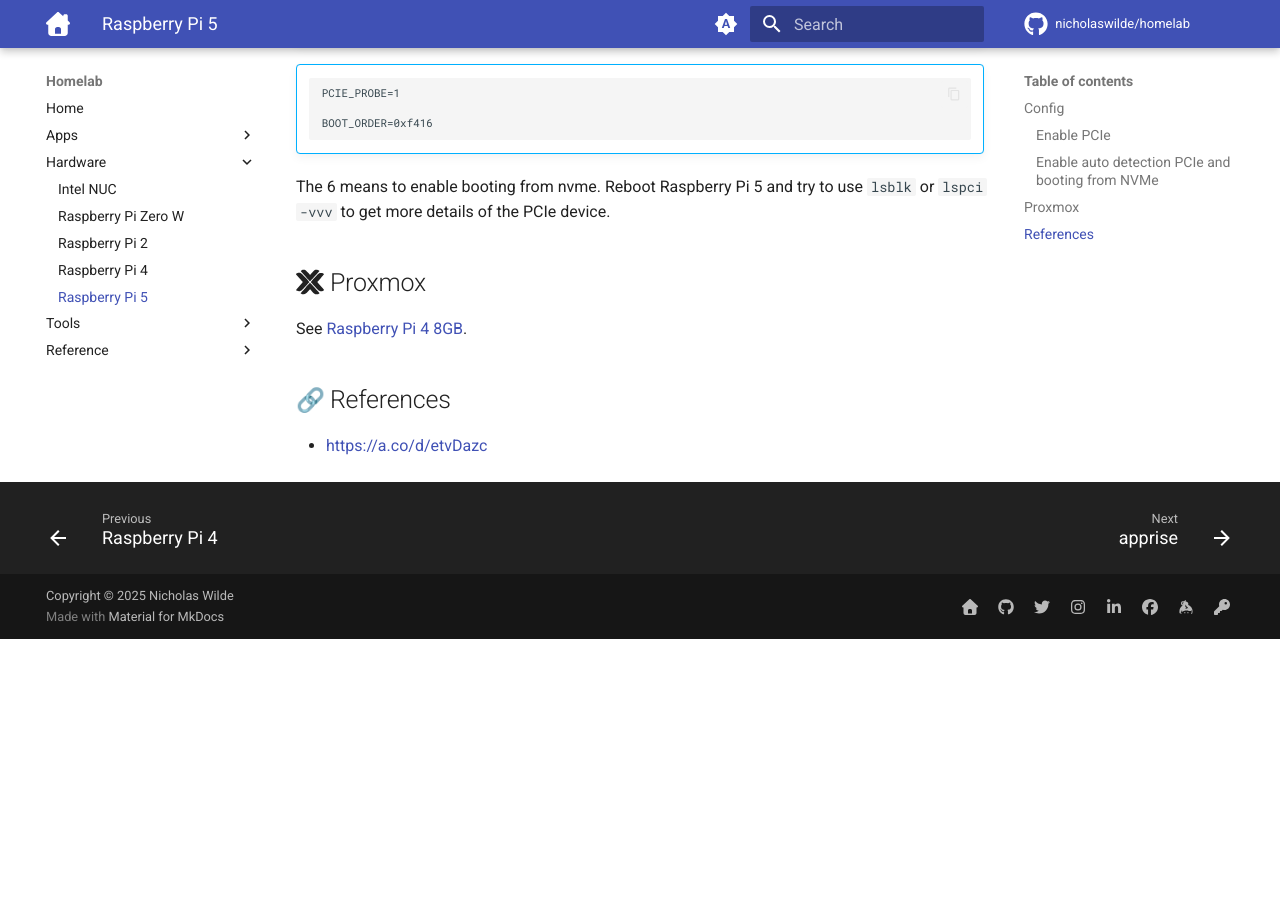
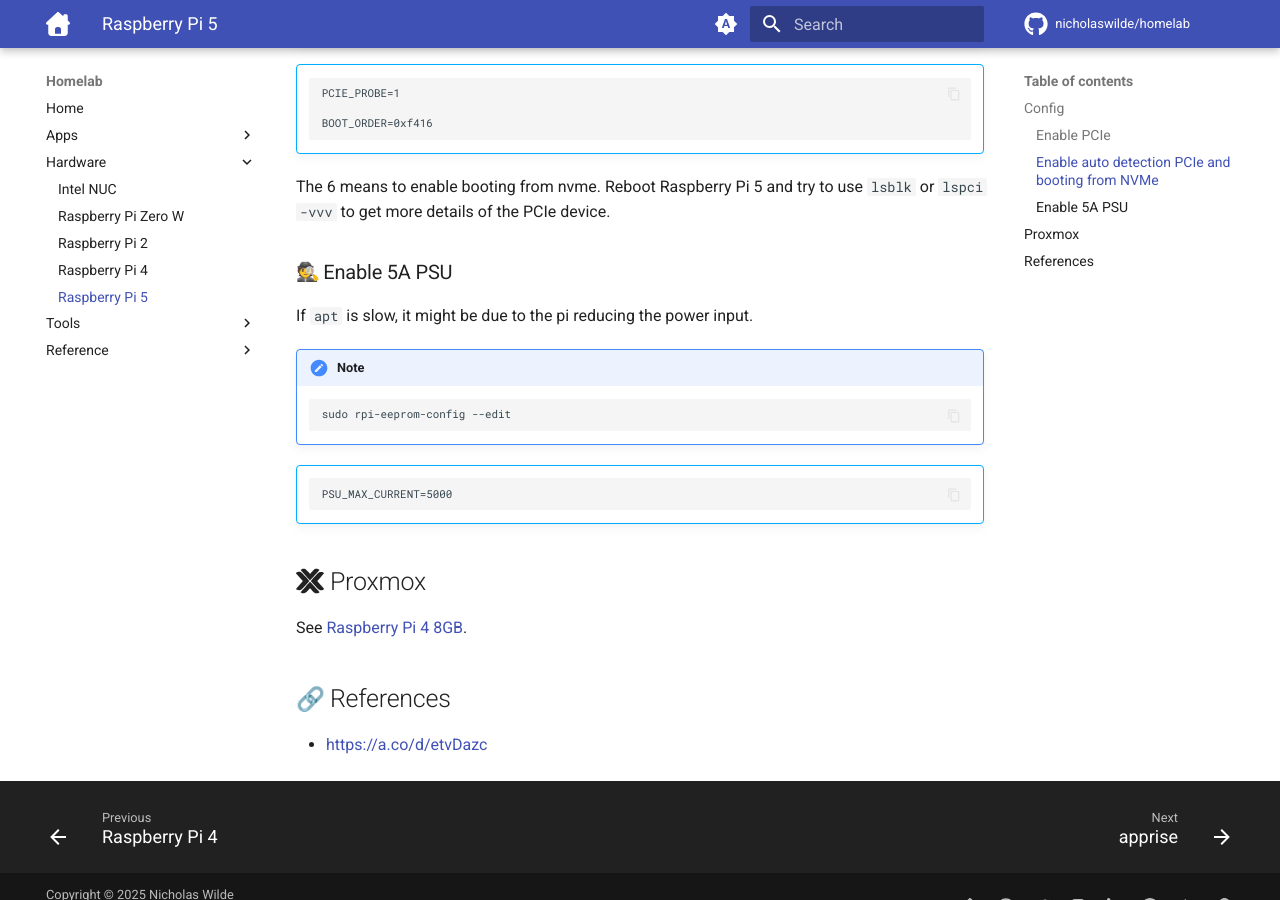
Before and after one commit to nicholaswilde/homelab, an MkDocs documentation site: the page built from docs/hardware/rpi5.md, in a window 1280 px wide and 900 px high, scrolled down 964 px. Built offline with MkDocs 1.6.1 and Material for MkDocs 9.7.7, drawn with Linux system fonts in a browser that asks for light colours; emoji names are drawn with the system emoji font; comment, search, counter and statistics services are not loaded; before the commit the page ends 1603 px from its top, so only the background shows below that.

Commit message:
Update rpi5.md

````diff
--- a/docs/hardware/rpi5.md
+++ b/docs/hardware/rpi5.md
@@ -70,6 +70,22 @@
 
 The 6 means to enable booting from nvme. Reboot Raspberry Pi 5 and try to use `lsblk` or `lspci -vvv` to get more details of the PCIe device.
 
+### :detective: Enable 5A PSU
+
+If `apt` is slow, it might be due to the pi reducing the power input.
+
+!!! note
+
+    ```shell
+    sudo rpi-eeprom-config --edit
+    ```
+
+!!! abstract ""
+
+    ```env
+    PSU_MAX_CURRENT=5000
+    ```
+
 ## :simple-proxmox: Proxmox
 
 See [Raspberry Pi 4 8GB][4].
````
